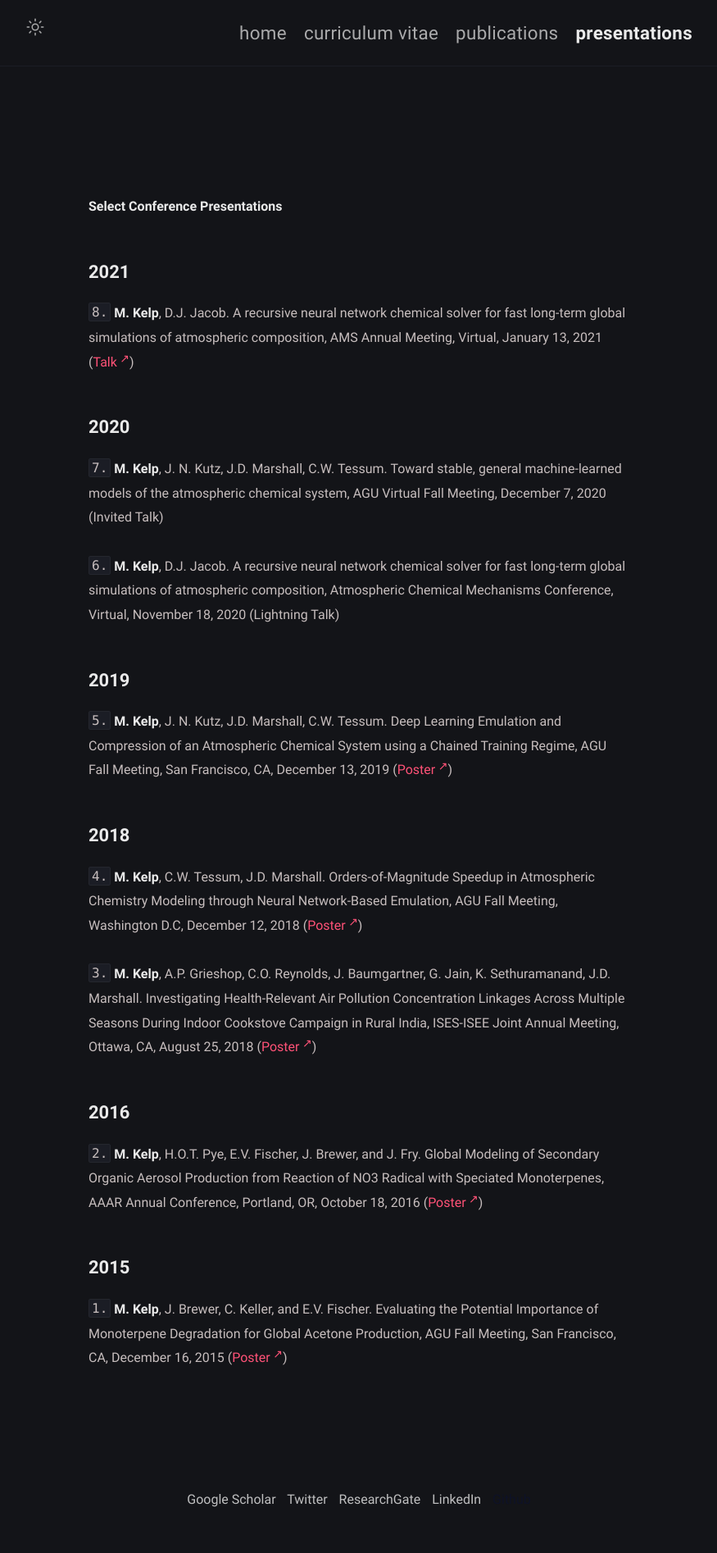
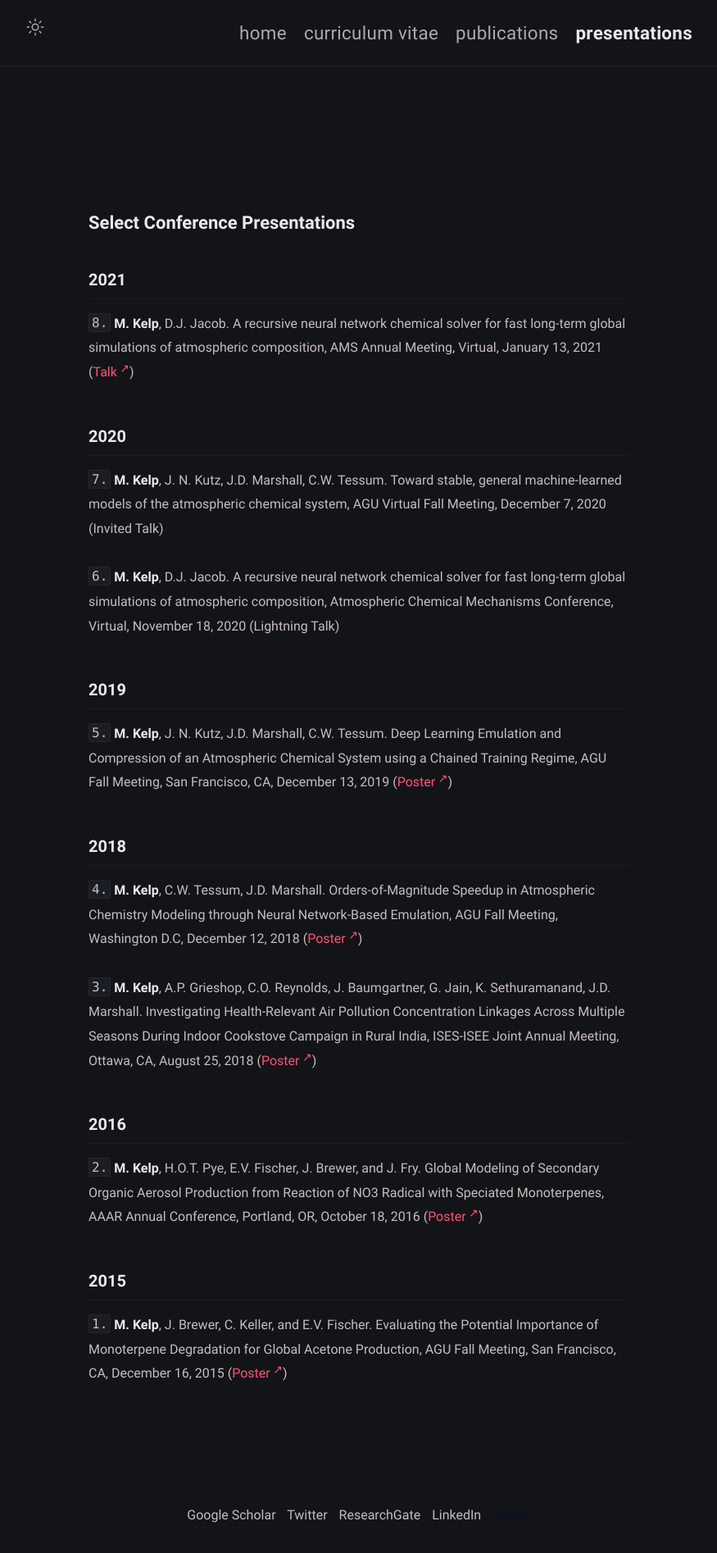
Before and after one commit to mkelp/mkelp.github.io, a Jekyll site: the page built from presentations.md, in a window 1280 px wide. Shown: the whole page at 82% size, without its empty margins (202-1077 px from the left). Built offline with Jekyll 4.4.1, drawn with Linux system fonts in a browser that asks for light colours.

Commit message:
hashtag fix5

```diff
--- a/presentations.md
+++ b/presentations.md
@@ -5,14 +5,14 @@ layout: page
 excerpt: Makoto Kelp presentations
 comments: false
 ---
-**Select Conference Presentations**
+## **Select Conference Presentations**
 
-## **2021**
+### **2021**
 
 `8.` **M. Kelp**, D.J. Jacob. A recursive neural network chemical solver for fast long-term global
 simulations of atmospheric composition, AMS Annual Meeting, Virtual, January 13, 2021 ([Talk](/assets/mkelpAMS2021.pdf){:target="_blank"})
 
-## **2020**
+### **2020**
 
 `7.` **M. Kelp**, J. N. Kutz, J.D. Marshall, C.W. Tessum. Toward stable, general machine-learned
 models of the atmospheric chemical system, AGU Virtual Fall Meeting, December 7, 2020 (Invited Talk)
@@ -21,13 +21,13 @@ models of the atmospheric chemical system, AGU Virtual Fall Meeting, December 7,
 simulations of atmospheric composition, Atmospheric Chemical Mechanisms Conference, Virtual,
 November 18, 2020 (Lightning Talk)
 
-## **2019**
+### **2019**
 
 `5.` **M. Kelp**, J. N. Kutz, J.D. Marshall, C.W. Tessum. Deep Learning Emulation and Compression
 of an Atmospheric Chemical System using a Chained Training Regime, AGU Fall Meeting, San
 Francisco, CA, December 13, 2019 ([Poster](/assets/mkelp_2019_agu_poster.pdf){:target="_blank"})
 
-## **2018**
+### **2018**
 
 `4.` **M. Kelp**, C.W. Tessum, J.D. Marshall. Orders-of-Magnitude Speedup in Atmospheric Chemistry
 Modeling through Neural Network-Based Emulation, AGU Fall Meeting, Washington D.C, December
@@ -36,13 +36,13 @@ Modeling through Neural Network-Based Emulation, AGU Fall Meeting, Washington D.
 `3.` **M. Kelp**, A.P. Grieshop, C.O. Reynolds, J. Baumgartner, G. Jain, K. Sethuramanand, J.D.
 Marshall. Investigating Health-Relevant Air Pollution Concentration Linkages Across Multiple Seasons During Indoor Cookstove Campaign in Rural India, ISES-ISEE Joint Annual Meeting, Ottawa, CA, August 25, 2018 ([Poster](/assets/m_kelp_isee_20180814.pdf){:target="_blank"})
 
-## **2016**
+### **2016**
 
 `2.` **M. Kelp**, H.O.T. Pye, E.V. Fischer, J. Brewer, and J. Fry. Global Modeling of Secondary
 Organic Aerosol Production from Reaction of NO3 Radical with Speciated Monoterpenes, AAAR
 Annual Conference, Portland, OR, October 18, 2016 ([Poster](/assets/m_kelp_aaar2016_poster.pdf){:target="_blank"})
 
-## **2015**
+### **2015**
 
 `1.` **M. Kelp**, J. Brewer, C. Keller, and E.V. Fischer. Evaluating the Potential Importance of
 Monoterpene Degradation for Global Acetone Production, AGU Fall Meeting, San Francisco, CA,
```
Also changed, not shown: publications.md (+7 -7 lines).
